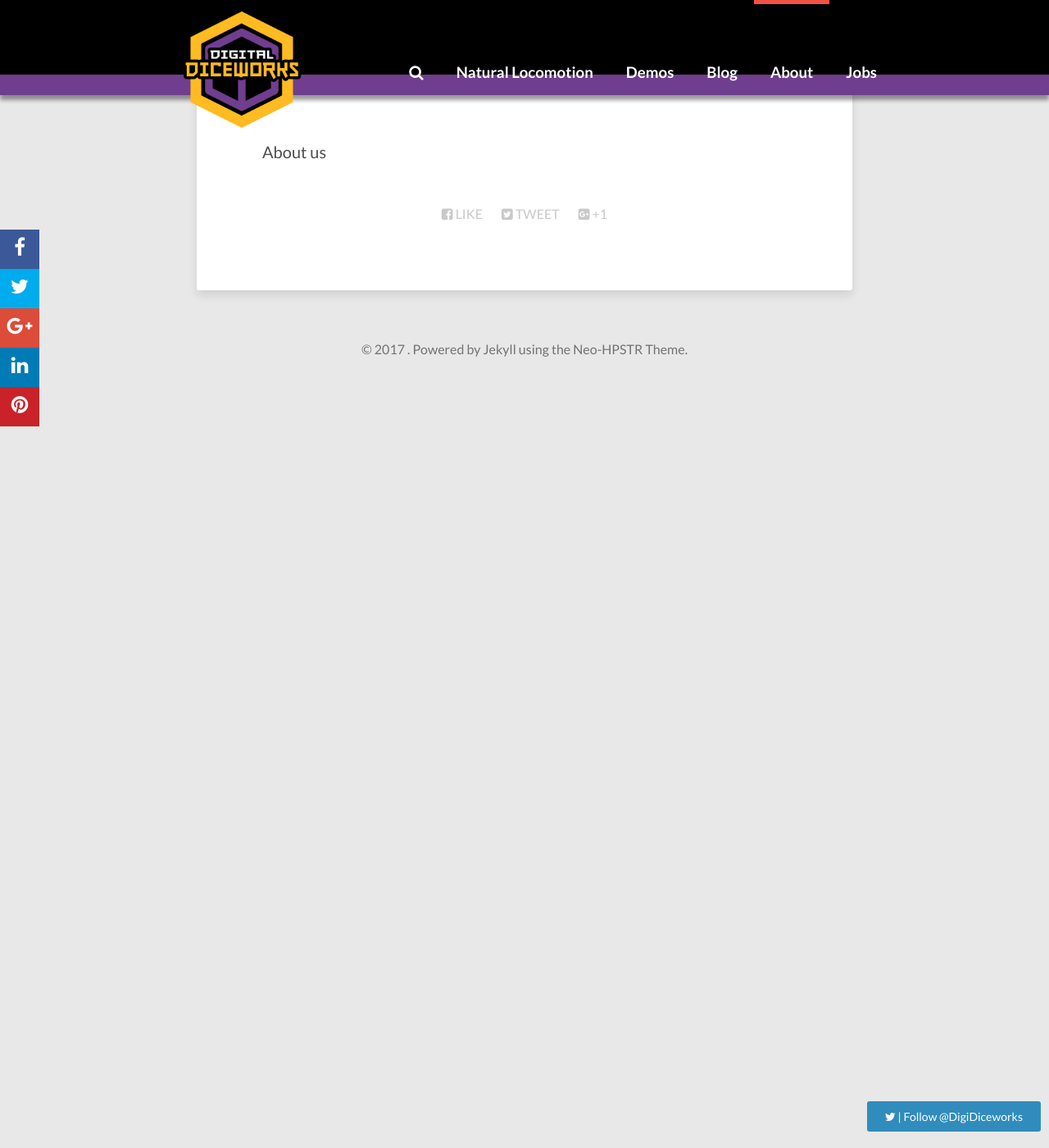
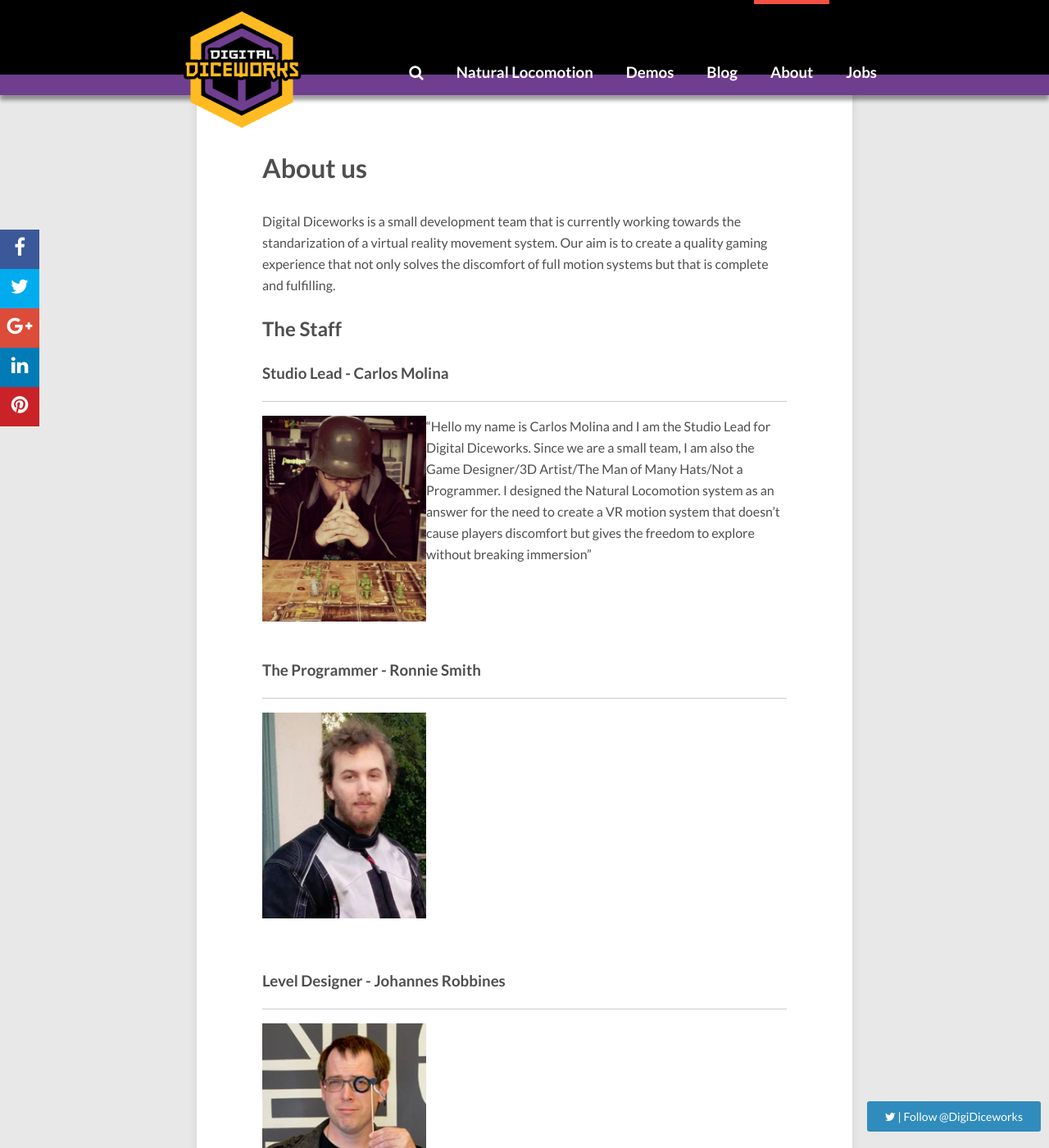
Before and after one commit to DigitalDiceworks/digitaldiceworks.github.io, a Jekyll site: the page built from about.md, in a window 1280 px wide and 1400 px high, scrolled down 248 px. Shown: the whole window at 82% size. Built offline with Jekyll 4.4.1, drawn with Linux system fonts in a browser that asks for light colours; nearby versions of some CDN libraries; comment, search, counter and statistics services are not loaded.

Commit message:
TempSite Content
Added Content to Demos and About...temp

```diff
--- a/about.md
+++ b/about.md
@@ -4,4 +4,32 @@
 permalink: /about/
 ---
 
-About us
+# About us
+
+Digital Diceworks is a small development team that is currently working towards
+the standarization of a virtual reality movement system.  Our aim is to create
+a quality gaming experience that not only solves the discomfort of full motion
+systems but that is complete and fulfilling.
+
+## The Staff
+
+
+### Studio Lead - Carlos Molina
+<hr>
+![CarlosMolinaPictured](../assets/img/CarlosMolina.jpg){:width="200px" .image-left}
+
+"Hello my name is Carlos Molina and I am the Studio Lead for Digital Diceworks. Since we are a small team, I am also the Game Designer/3D Artist/The Man of Many Hats/Not a Programmer. I designed the Natural Locomotion system as an answer for the need to create a VR motion system that doesn't cause players discomfort but gives the freedom to explore without breaking immersion"
+
+<br>
+<br>
+<br>
+
+### The Programmer - Ronnie Smith
+<hr>
+![RonnieSmithPictured](../assets/img/RonnieSmith.jpg){:width="200px .image-left"}
+
+<br>
+
+### Level Designer - Johannes Robbines
+<hr>
+![JohannesRobbinesPictured](../assets/img/JohannesRobbins.jpg){:width="200px .image-left"}
```
Also changed, not shown: demos.md (+8 -1 lines), assets/img/CarlosMolina.jpg (added), assets/img/JohannesRobbins.jpg (added), assets/img/NLMDemo.png (added), assets/img/NinjaOpsDemo.png, assets/img/RonnieSmith.jpg (added).
